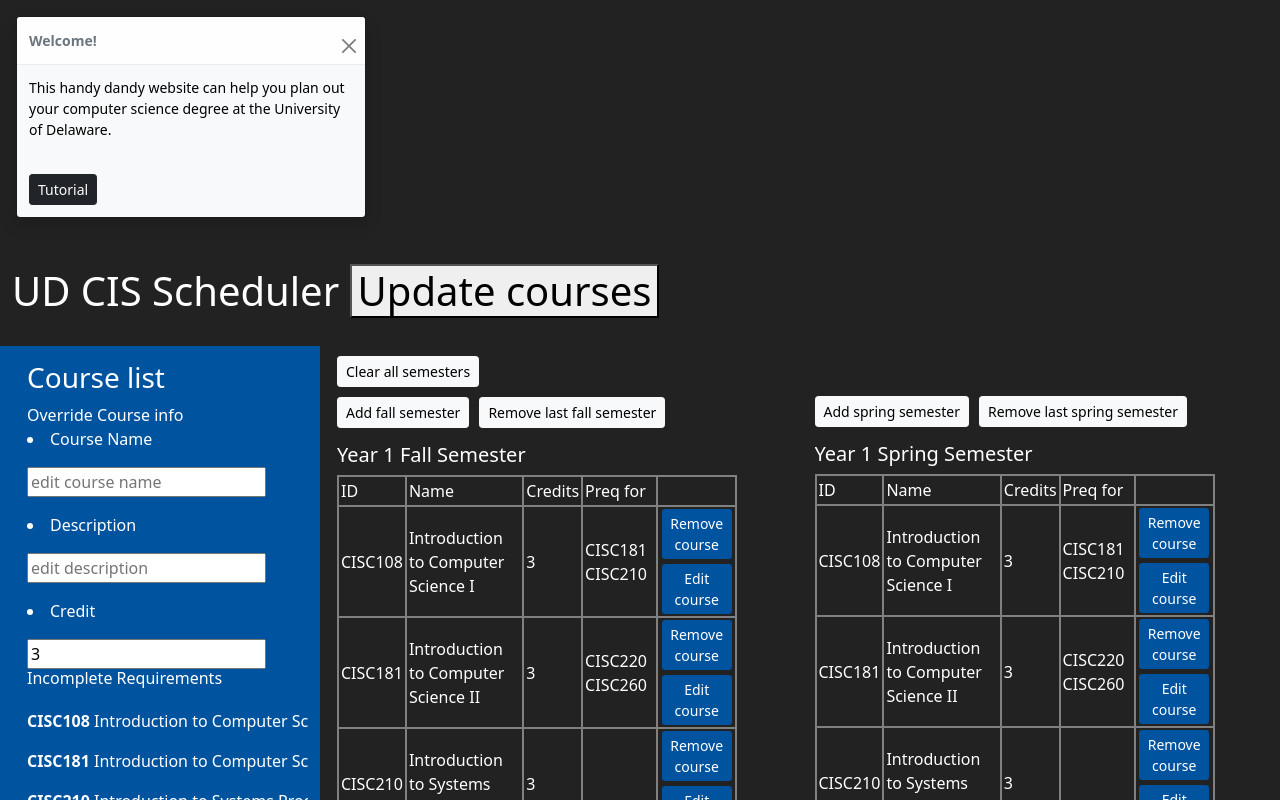
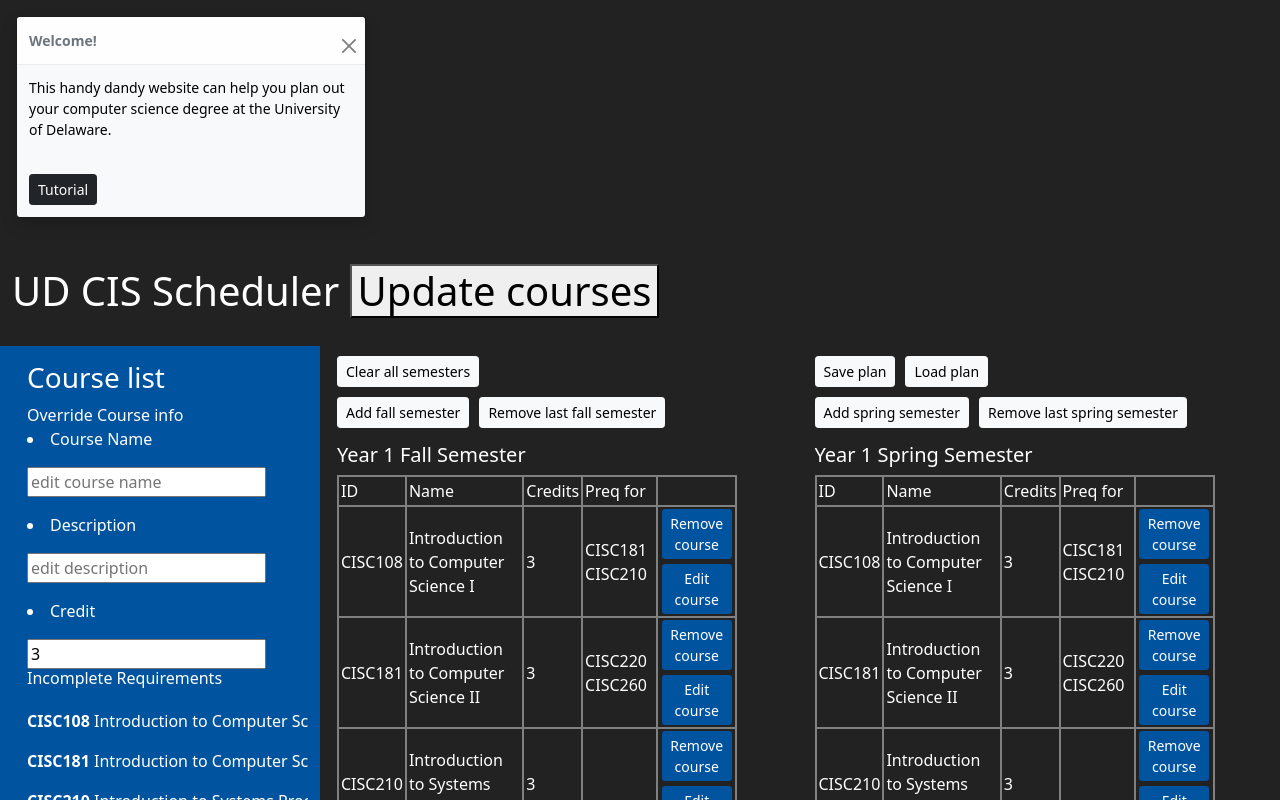
Before and after one commit to mnawar27/ud-cis-scheduler-team-7, a React (Create React App) app: page / in a window 1280 px wide. Shown: the top 800 px of the page. Built offline with nearby package versions, Linux system fonts and the light colour scheme.

Commit message:
added non functional save and load plan

```diff
--- a/src/App.tsx
+++ b/src/App.tsx
@@ -120,7 +120,8 @@
                     <div className="col">
                         <div className="row">
                             <div className="col">
-                                <p className=" fake">Secret </p>
+                                <button className="btn btn-light btn-sm">Save plan</button>
+                                <button className="btn btn-light btn-sm">Load plan</button>
                             </div>
                         </div>
                         <button className="btn btn-light btn-sm" onClick={()=>addSemester(fallsemesters,springsemesters,false)}>Add spring semester</button>
```
